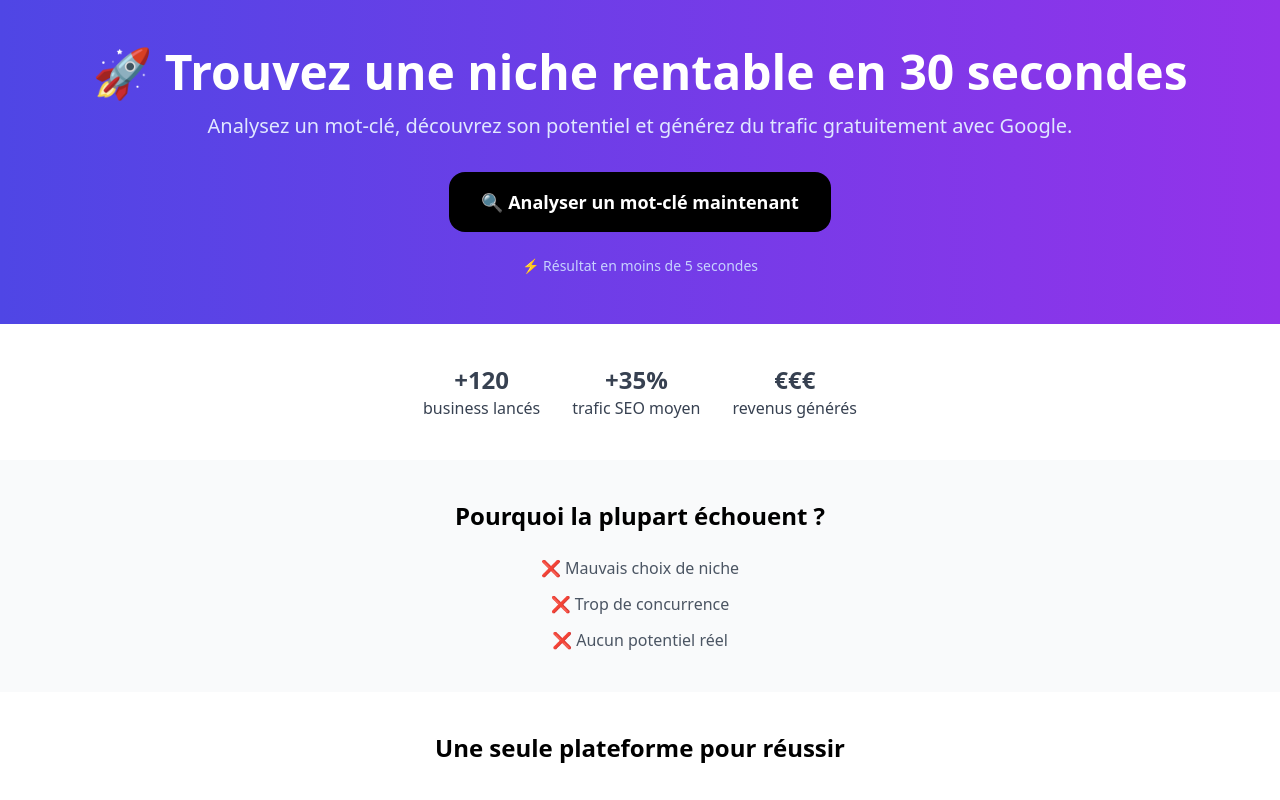
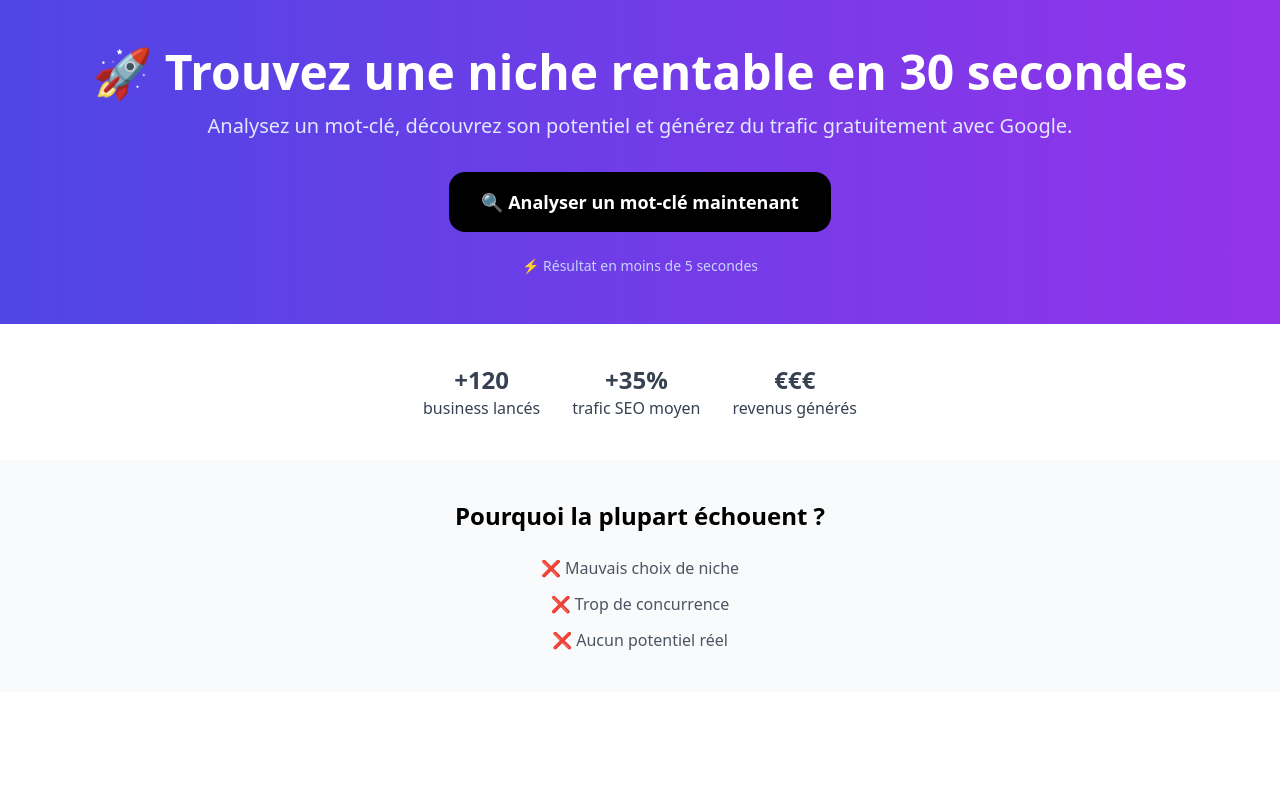
Before and after one commit to elhassaneelbarhdadi-prog/seo-tool, a React (Vite) app in the folder seo-frontend/: page /1/ in a window 1280 px wide. Shown: the top 800 px of the page. Built offline with nearby package versions, Linux system fonts and the light colour scheme; no server answers.

Commit message:
Remove duplicate landing title

```diff
--- a/seo-frontend/src/pages/Home.jsx
+++ b/seo-frontend/src/pages/Home.jsx
@@ -74,9 +74,7 @@ export default function Home() {
             {/* SOLUTION */}
             <section className="p-10 text-center">
 
-                <h2 className="text-2xl font-bold mb-6">
-                    Une seule plateforme pour réussir
-                </h2>
+
 
                 <div className="max-w-6xl mx-auto px-6 py-16">
 
```
